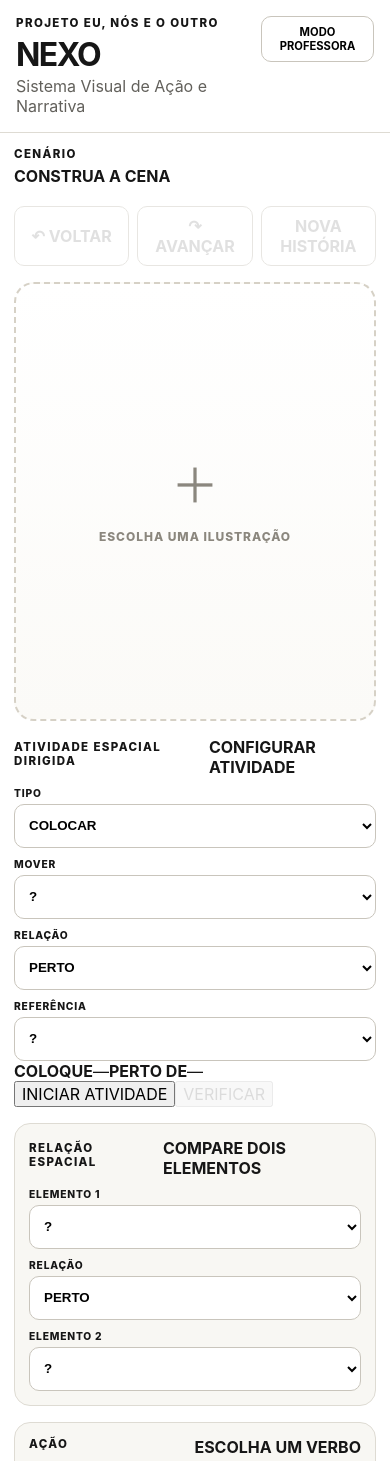
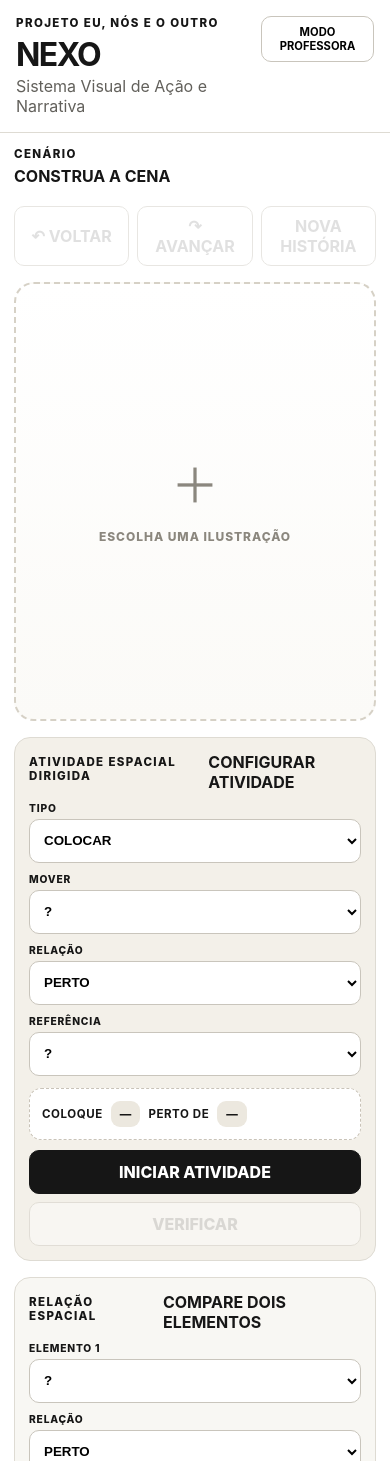
Before and after one commit to aeduardasantana/nexo, a React (Vite) app: page / in a window 390 px wide. Shown: the top 1461 px of the page. Built offline with nearby package versions, Linux system fonts and the light colour scheme.

Commit message:
style: add directed spatial task interface [edufertanapo]

```diff
--- a/src/styles.css
+++ b/src/styles.css
@@ -1066,3 +1066,96 @@ button:disabled { opacity: .42; cursor: not-allowed; }
     text-align: center;
   }
 }
+
+
+.spatial-task-builder {
+  border: 1px solid #dedbd3;
+  border-radius: 16px;
+  padding: 14px;
+  background: #f3f0e9;
+}
+
+.spatial-task-preview {
+  margin-top: 12px;
+  display: flex;
+  flex-wrap: wrap;
+  align-items: center;
+  justify-content: center;
+  gap: 8px;
+  padding: 12px;
+  border: 1px dashed #c9c3b8;
+  border-radius: 12px;
+  background: #fff;
+  text-align: center;
+}
+
+.spatial-task-preview strong {
+  font-size: .72rem;
+  letter-spacing: .05em;
+}
+
+.spatial-task-preview span {
+  padding: 6px 9px;
+  border-radius: 9px;
+  background: #ece8df;
+  font-size: .72rem;
+  font-weight: 850;
+}
+
+.spatial-task-actions {
+  display: flex;
+  gap: 8px;
+  margin-top: 10px;
+}
+
+.spatial-task-actions button {
+  flex: 1;
+  min-height: 44px;
+  border: 1px solid #c9c5bc;
+  border-radius: 10px;
+  background: #fff;
+  font-weight: 850;
+  cursor: pointer;
+}
+
+.spatial-task-actions button:first-child {
+  background: #161616;
+  color: #fff;
+  border-color: #161616;
+}
+
+.identify-options {
+  display: flex;
+  gap: 8px;
+  overflow-x: auto;
+  margin-top: 12px;
+  padding-bottom: 4px;
+}
+
+.identify-options button {
+  min-width: 92px;
+  min-height: 96px;
+  border: 1px solid #d1ccc2;
+  border-radius: 12px;
+  background: #fff;
+  display: grid;
+  justify-items: center;
+  align-content: center;
+  gap: 5px;
+  cursor: pointer;
+}
+
+.identify-options span {
+  font-size: .62rem;
+  font-weight: 850;
+}
+
+@media (max-width: 640px) {
+  .spatial-task-actions {
+    flex-direction: column;
+  }
+
+  .spatial-task-preview {
+    justify-content: flex-start;
+  }
+}
```
